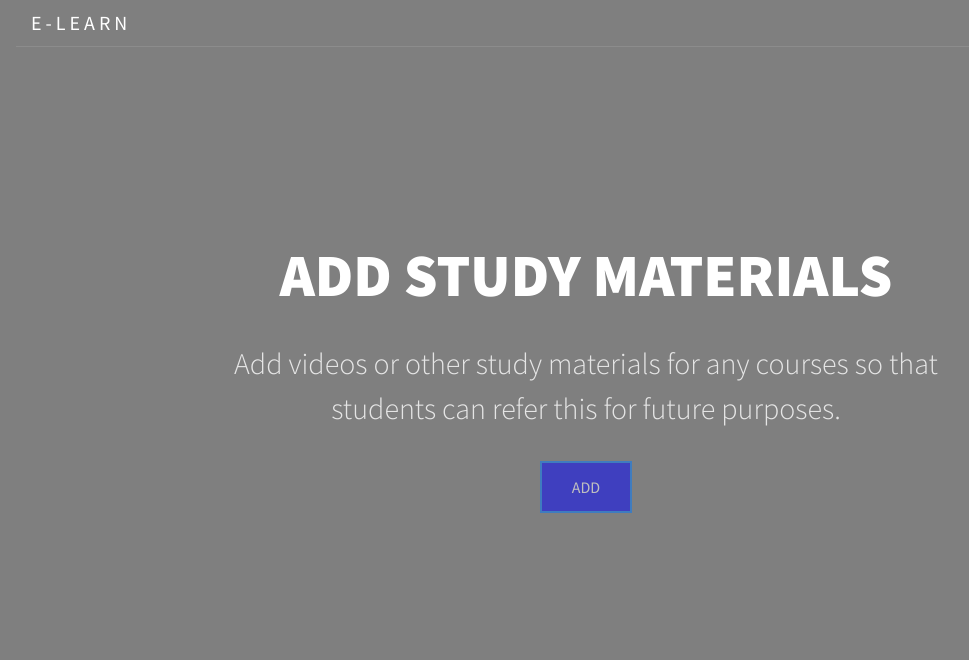
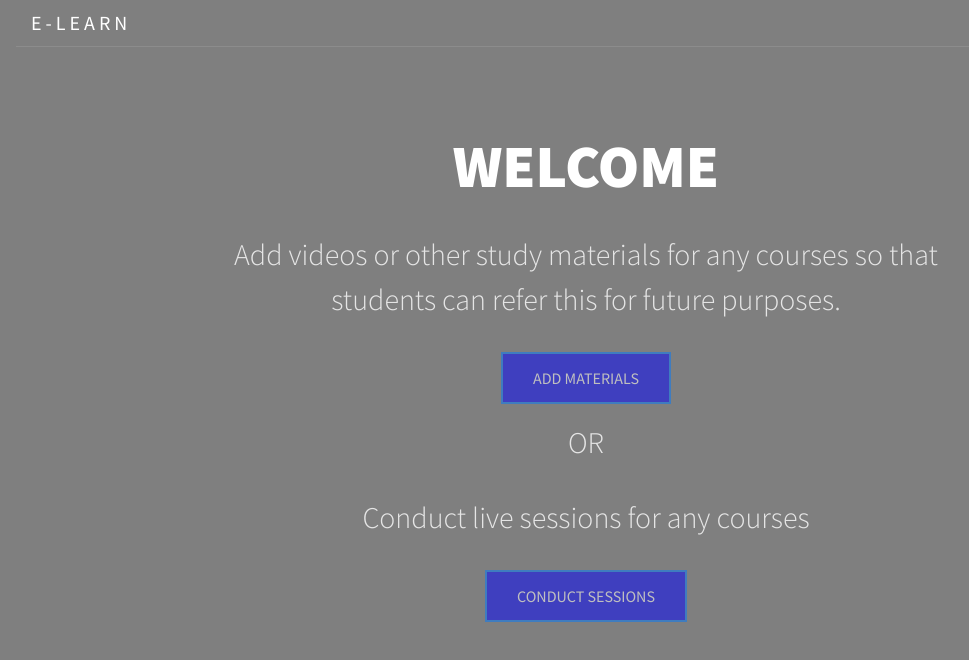
Before and after one commit to anjalimish/IBMHackathon-RemoteEducation-E-learn-app, a website: page views/teacher.html in a window 1280 px wide. Shown: the whole page, without its empty margins (54-1023 px from the left). Drawn offline with Linux system fonts and the light colour scheme.

Commit message:
Update teacher.html

```diff
--- a/views/teacher.html
+++ b/views/teacher.html
@@ -45,9 +45,12 @@
           <div class="col-md-8 text-center">
 
             <div class="mb-5 element-animate">
-              <h1>Add Study materials</h1>
+              <h1>WELCOME</h1>
               <p class="lead">Add videos or other study materials for any courses so that students can refer this for future purposes.</p>
-              <p><a href="add.html" class="btn btn-primary" style="background-color: blue;">ADD</a></p>
+              <p><a href="add.html" class="btn btn-primary" style="background-color: blue;">ADD MATERIALS</a></p>
+              <p class="lead">OR</p>
+              <p class="lead">Conduct live sessions for any courses</p>
+              <p><a href="live.html" class="btn btn-primary" style="background-color: blue;">CONDUCT SESSIONS</a></p>
             </div>
 
 
```
